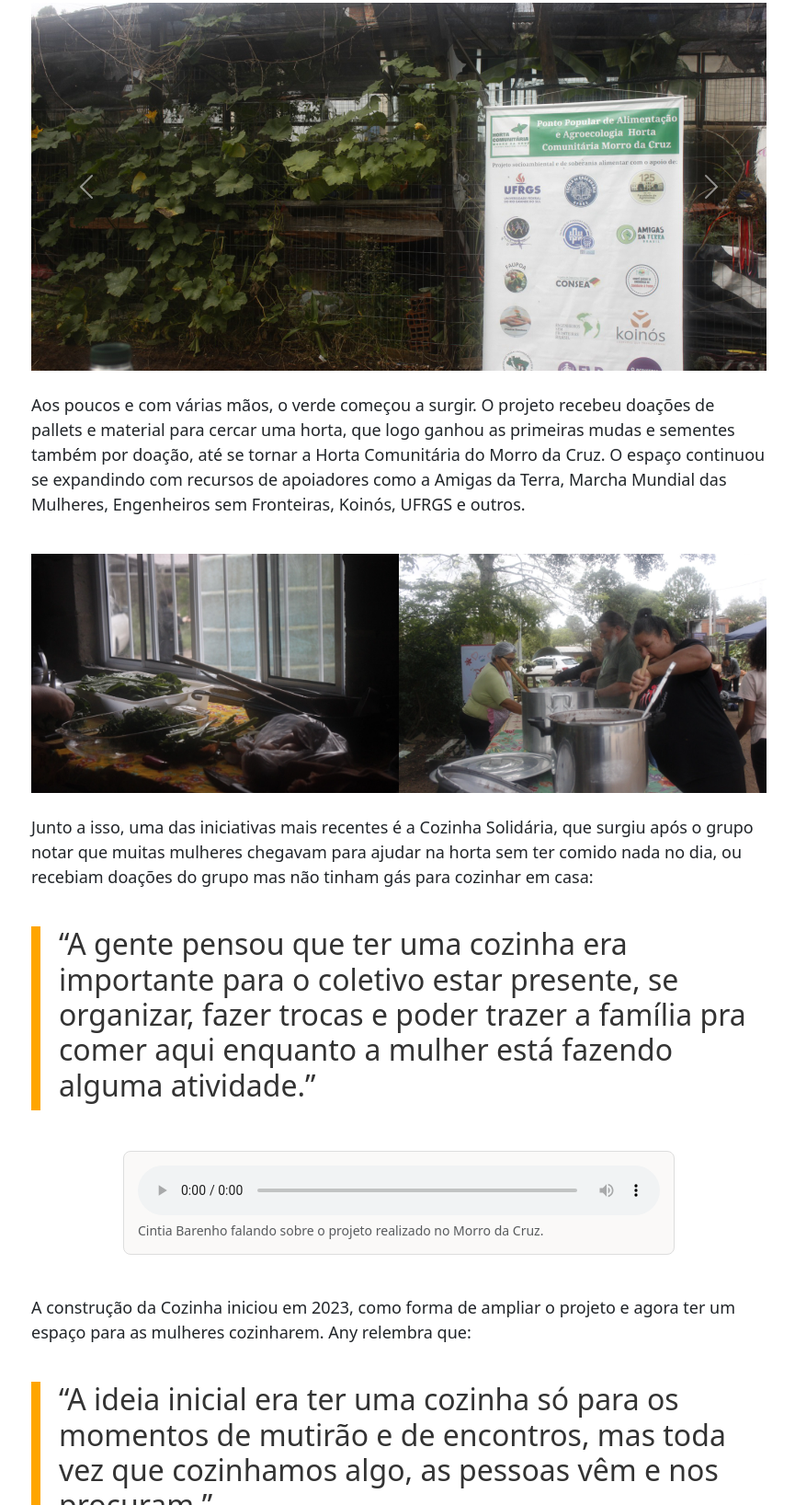
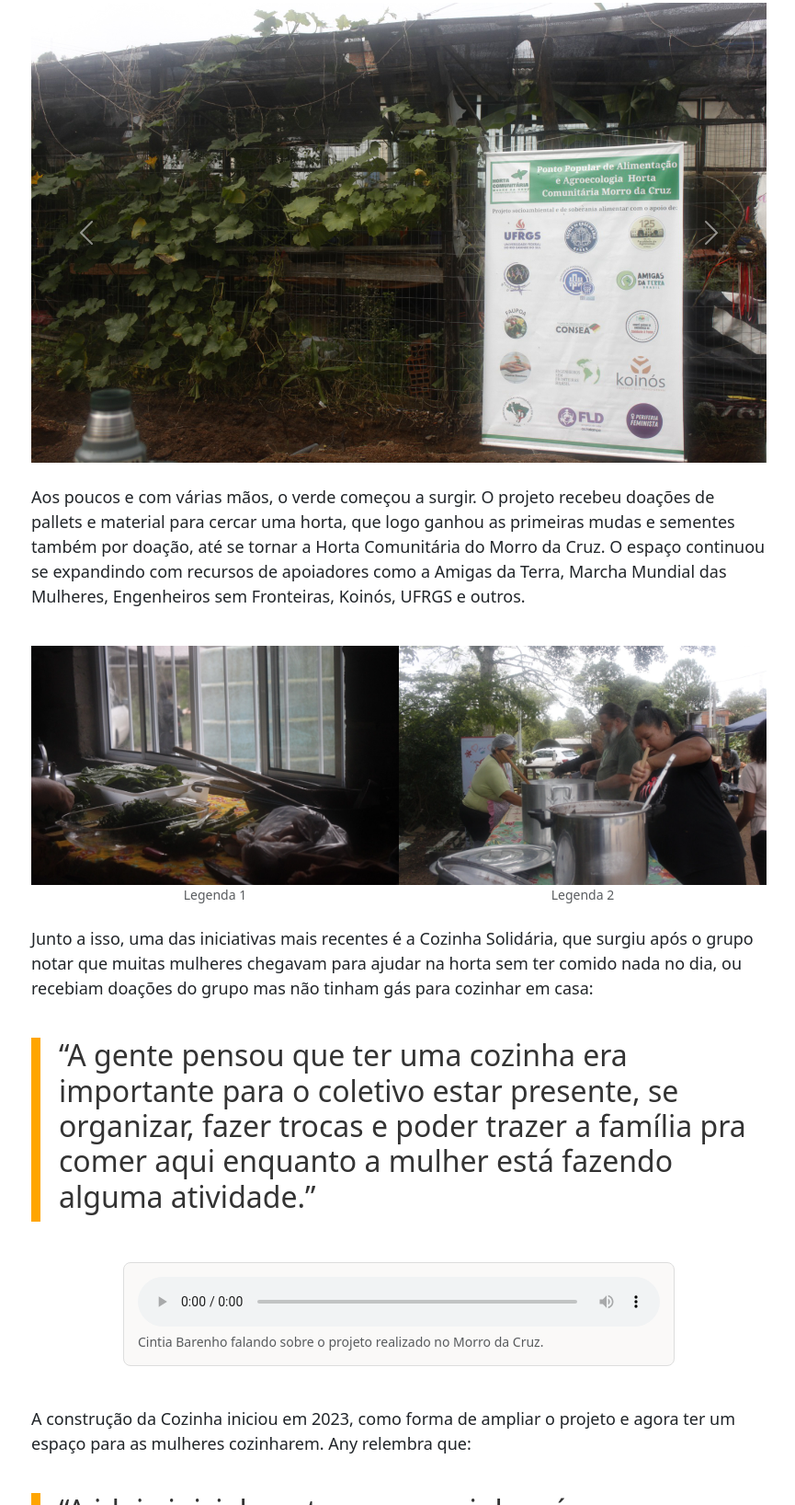
Before and after one commit to hortadomorrodacruz/hortadomorrodacruz.github.io, a plain HTML site: page index.html in a window 1280 px wide. Shown: the part 1164-2800 px from the top of the page at 92% size, without its empty margins (206-1071 px from the left). Drawn offline with nearby package versions, Linux system fonts and the light colour scheme.

Commit message:
fix imagem cintia, aumento do carousel e pré legendas

```diff
--- a/css/style.css
+++ b/css/style.css
@@ -44,7 +44,7 @@ h1 {
 }
 
 .carousel {
-    height: 400px;
+    height: 500px;
     /* Define a altura do carrossel */
     overflow: hidden;
     /* Garante que o conteúdo não exceda o contêiner */
--- a/index.html
+++ b/index.html
@@ -67,7 +67,7 @@
             </div>
             <div class="col-6">
                 <div class="image-container">
-                    <img src="./img/img-cintia.webp" alt="Foto de Cintia Barenho">
+                    <img src="./img/img-cintia.png" alt="Foto de Cintia Barenho">
                 </div>
                 <figcaption class="figure-caption text-center">Cintia Barenho</figcaption>
             </div>
@@ -113,7 +113,7 @@
             <button class="carousel-control-next" type="button" data-bs-target="#carouselExampleInterval"
                 data-bs-slide="next">
                 <span class="carousel-control-next-icon" aria-hidden="true"></span>
-                <span class="visually-hidden">Prõximo</span>
+                <span class="visually-hidden">Próximo</span>
             </button>
         </div>
         <br>
@@ -131,14 +131,14 @@
                 <div class="image-container">
                     <img src="./img/img-cozinha.webp" alt="Foto de Cozinha 1">
                 </div>
-                <!-- <figcaption class="figure-caption text-center">Any Moraes</figcaption> -->
+                <figcaption class="figure-caption text-center">Legenda 1</figcaption>
 
             </div>
             <div class="col-6">
                 <div class="image-container">
                     <img src="./img/img-cozinha2.webp" alt="Foto de cozinha 2">
                 </div>
-                <!-- <figcaption class="figure-caption text-center">Cintia Barenho</figcaption> -->
+                <figcaption class="figure-caption text-center">Legenda 2</figcaption>
             </div>
         </div>
         <br>
@@ -221,6 +221,7 @@
         <div class="row image-text-container">
             <div class="col-md-6">
                 <img src="./img/img-morro1.webp" alt="Imagem 1" class="img-fluid">
+                <figcaption class="figure-caption text-left">Legenda 1</figcaption>
             </div>
             <div class="col-md-6">
                 <p class="texto-materia">
@@ -252,6 +253,7 @@
             </div>
             <div class="col-md-6">
                 <img src="./img/img-morro2.webp" alt="Imagem da fossa" class="img-fluid">
+                <figcaption class="figure-caption text-left">Legenda 1</figcaption>
             </div>
         </div>
         <br>
@@ -261,15 +263,15 @@
             desenvolvida e deve trazer conhecimento para quem quiser fazer o mesmo em casa.
         </p>
         <br>
-        <div class="row no-gutters">
-            <div class="col-12">
 
-                <div class="image-container">
-                    <img src="./img/img-morro3.webp" alt="Foto da fossa">
-                </div>
-                <!-- <figcaption class="figure-caption text-center">Any Moraes</figcaption> -->
+        <div class="col-12">
+
+            <div class="image-container">
+                <img src="./img/img-morro3.webp" alt="Foto da fossa">
             </div>
+            <figcaption class="figure-caption text-left">Legenda 1</figcaption>
         </div>
+
         <br>
         <p class="texto-materia">
             Cintia deixa claro que a escolha de construir uma fossa ecológica se deu pela necessidade de resolverem
@@ -286,13 +288,13 @@
             detalhadamente esse novo sistema de tratamento.
         </p>
         <br>
-        <div class="row no-gutters"></div>
+        <br>
         <div class="col-12">
 
             <div class="image-container">
                 <img src="./img/img-fernando-campos.webp" alt="Foto da fossa">
             </div>
-            <!-- <figcaption class="figure-caption text-center">Any Moraes</figcaption> -->
+            <figcaption class="figure-caption text-left">Legenda 1</figcaption>
         </div>
         <br>
         <p class="texto-materia">
@@ -352,7 +354,7 @@
                 <div class="image-container">
                     <img src="./img/img-morro4.webp" alt="Foto da fossa">
                 </div>
-                <!-- <figcaption class="figure-caption text-center">Any Moraes</figcaption> -->
+                <figcaption class="figure-caption text-left">Legenda 1</figcaption>
             </div>
         </div>
         <br>
@@ -394,10 +396,11 @@
             refúgio para as mulheres.
         </p>
         <br>
-        <!-- Primeira linha: Imagem à esquerda e texto à direita -->
+
         <div class="row image-text-container">
             <div class="col-md-6">
                 <img src="./img/img-odete.webp" alt="Imagem de Odete" class="img-fluid">
+                <figcaption class="figure-caption text-left">Legenda 1</figcaption>
             </div>
             <div class="col-md-6">
                 <br>
@@ -432,7 +435,7 @@
                 <div class="image-container">
                     <img src="./img/img-morro5.webp" alt="Foto do morro">
                 </div>
-                <!-- <figcaption class="figure-caption text-center">Any Moraes</figcaption> -->
+                <figcaption class="figure-caption text-left">Legenda 1</figcaption>
             </div>
         </div>
         <br>
@@ -449,6 +452,7 @@
         <div class="row image-text-container">
             <div class="col-md-6">
                 <img src="./img/img-morro6.webp" alt="Imagem do morro" class="img-fluid">
+                <figcaption class="figure-caption text-left">Legenda 1</figcaption>
             </div>
             <div class="col-md-6">
                 <br><br>
```
Also changed, not shown: img/img-cintia.png (added).
